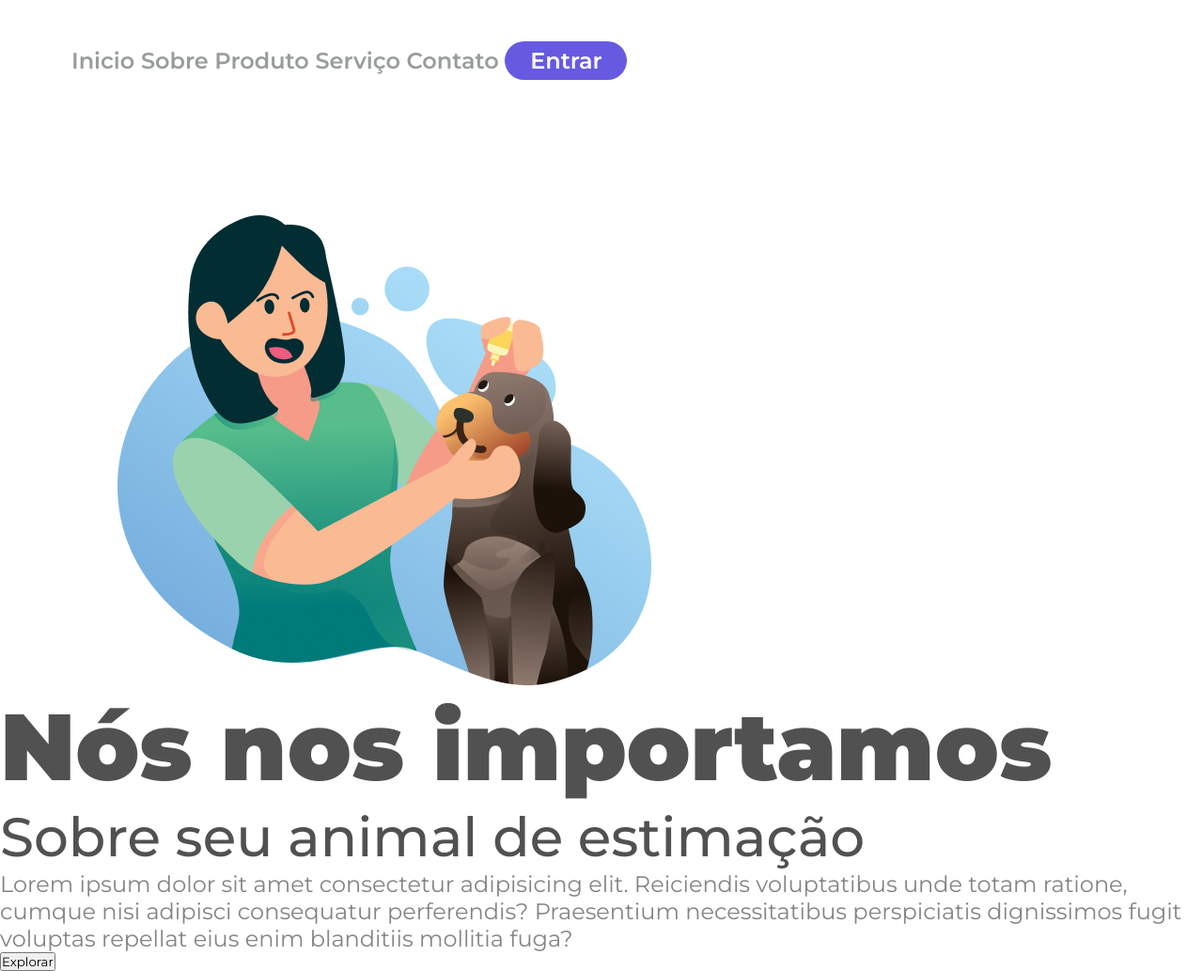
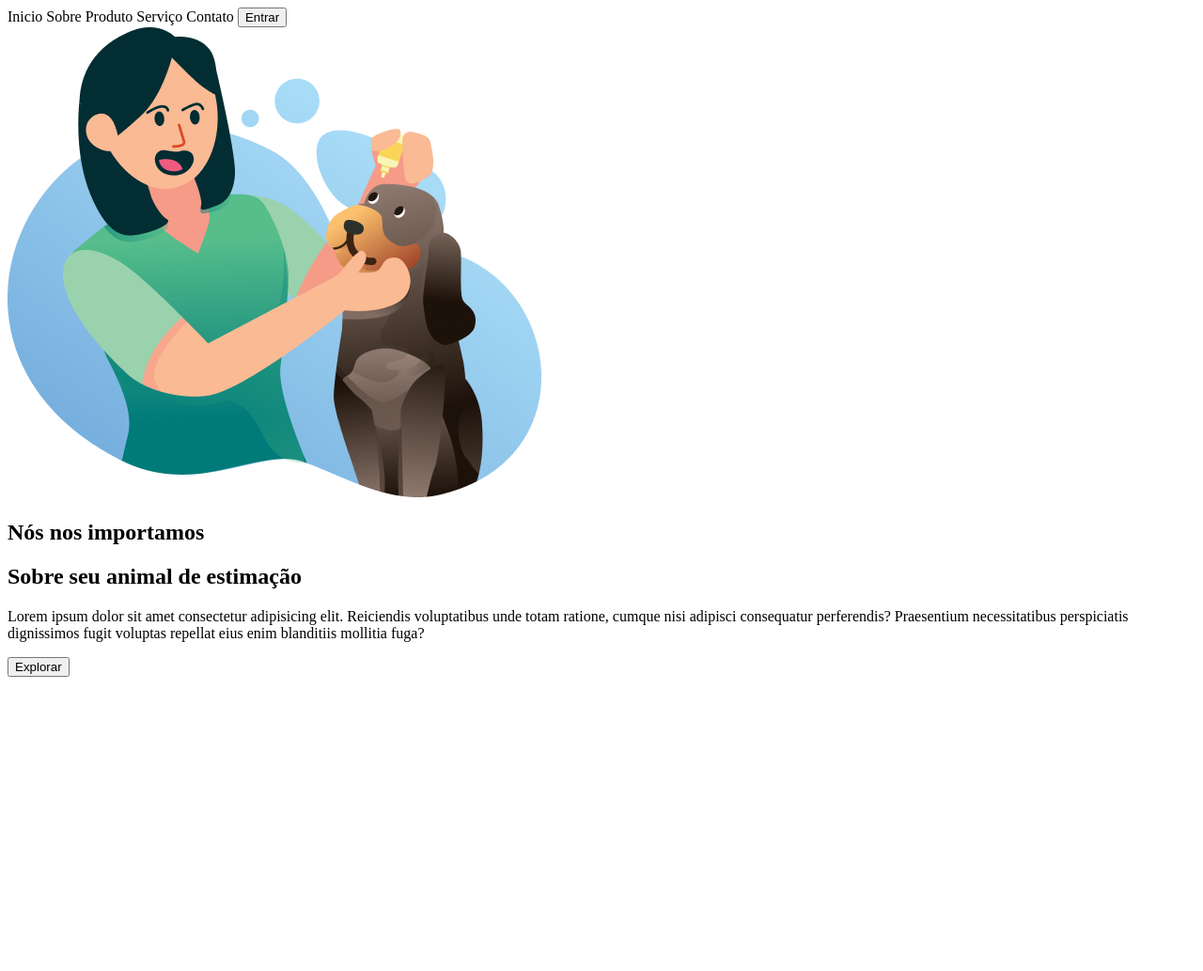
Before and after one commit to marlonprado2025/Desafio-HTML, a plain HTML site: page index.html in a window 1280 px wide. Shown: the whole page at 94% size. After the commit the page ends 800 px from the top, so only its background shows below. Drawn offline with Linux system fonts and the light colour scheme.

Commit message:
Exclui pasta stylles do desafio html

```diff
--- a/Style.css
+++ /dev/null
@@ -1,65 +0,0 @@
-* {
-    font-family: "Montserrat", serif;
-    margin: 0;
-    padding: 0;
-    box-sizing: border-box;
-}
-
-header {
-    margin: 44px 0 144px 76px;
-}
-
-.link-header {
-    font-weight: 600;
-    font-size: 24px;
-    line-height: 29, 26px;
-    color: #989D9C;
-
-}
-
-.botao-header {
-    background: #665AE1;
-    border-radius: 20.5px;
-    width: 130px;
-    height: 41px;
-    border: none;
-    font-weight: 600;
-    font-size: 24px;
-    line-height: 29.26px;
-    color: #ffffff;
-    cursor: pointer;
-    margin-right: 23px;
-}
-
-.Img-main {
-    width: 568px;
-    height: 500px;
-    margin-left: 125px;
-    display: inline-block;
-    left: -;
-    .div display: inline-block;
-}
-
-selection {
-    display: inline-block;
-}
-
-h1 {
-    font-Weight: 900;
-    font-Size: 100px;
-    Line-height: 122px;
-    color: #515151;
-}
-
-h2 {
-    font-weight: 500;
-    font-size: 58px;
-    line-height: 71px;
-    color: #515151;
-}
-
-p {
-    font-weight: 400;
-    font-size: 24px;
-    color: #848484;
-}
--- a/index.html
+++ b/index.html
@@ -5,26 +5,19 @@
     <meta charset="UTF-8">
     <meta name="viewport" content="width=device-width, initial-scale=1.0">
     <title>Nós nos importamos</title>
-    <link rel="stylesheet" href="./Style.css">
-
-
-    <link rel="preconnect" href="https://fonts.googleapis.com">
-    <link rel="preconnect" href="https://fonts.gstatic.com" crossorigin>
-    <link href="https://fonts.googleapis.com/css2?family=Montserrat:wght@100..900&display=swap" rel="stylesheet">
-
 </head>
 
 <body>
     <header>
-        <a class="link-header"> Inicio </a>
-        <a class="link-header"> Sobre </a>
-        <a class="link-header"> Produto </a>
-        <a class="link-header"> Serviço </a>
-        <a class="link-header"> Contato </a>
-        <button class="botao-header">Entrar</button>
+        <a> Inicio </a>
+        <a> Sobre </a>
+        <a> Produto </a>
+        <a> Serviço </a>
+        <a> Contato </a>
+        <button>Entrar</button>
     </header>
     <main>
-        <img src="./img/Illustration 2.png" alt="Logo" class="Img-main">
+        <img src="./img/Illustration 2.png" alt="Logo">
 
         <section>
             <h1>Nós nos importamos</h1>
```
